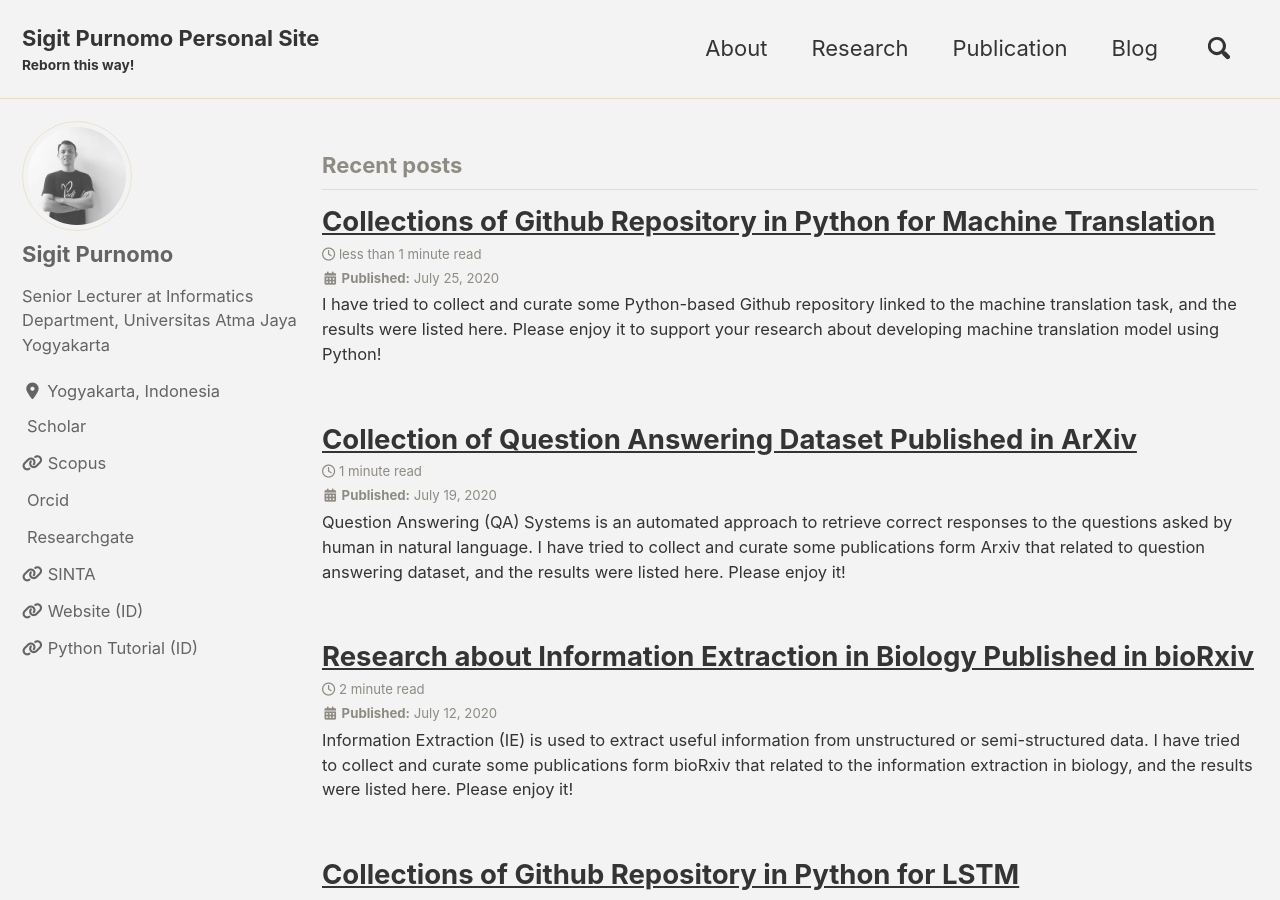
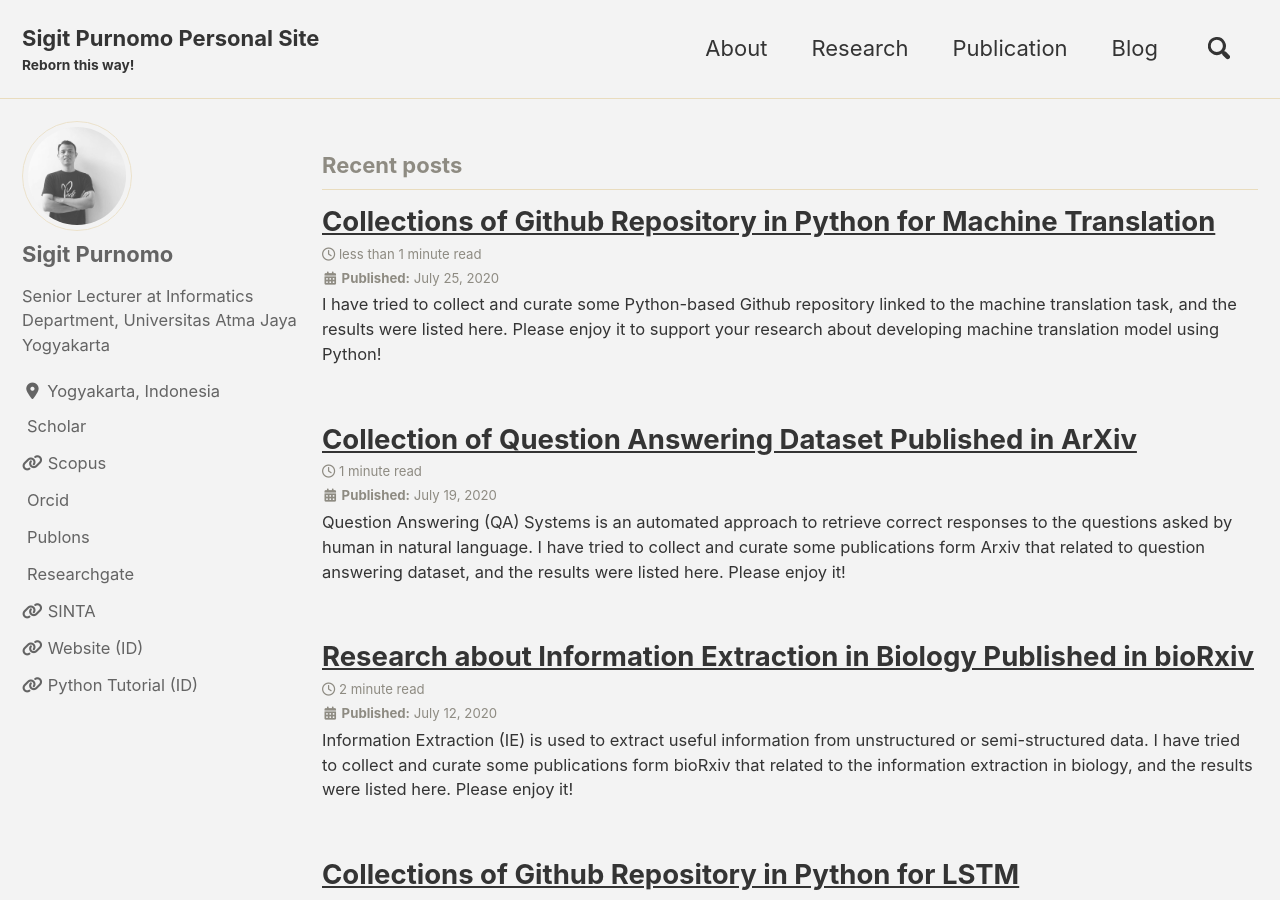
Before and after one commit to sigit-purnomo/sigit-purnomo.github.io, a Jekyll site: the page built from index.html, in a window 1280 px wide and 900 px high. Built offline with Jekyll 4.4.1, drawn with Linux system fonts in a browser that asks for light colours; cached includes are drawn as plain includes; nearby versions of some CDN libraries; the list of posts is cut into pages by our own code; a style sheet for code colours, icons or effects is not loaded.

Commit message:
Update config

```diff
--- a/_config.yml
+++ b/_config.yml
@@ -111,13 +111,16 @@ author:
       url: "https://www.scopus.com/authid/detail.uri?authorId=57189248049"
     - label: "Orcid"
       icon: "ai ai-orcid"
-      url: "http://orcid.org/0000-0002-3079-6842"
+      url: "https://orcid.org/0000-0002-3079-6842"
+    - label: "Publons"
+      icon: "ai ai-publons"
+      url: "https://publons.com/researcher/3878110/"
     - label: "Researchgate"
       icon: "ai ai-researchgate"
       url: "https://www.researchgate.net/profile/Yohanes_Sigit_Purnomo_Wp"
     - label: "SINTA"
       icon: "fas fa-fw fa-link"
-      url: "http://sinta.ristekbrin.go.id/authors/detail?id=5976016&view=overview"
+      url: "https://sinta.ristekbrin.go.id/authors/detail?id=5976016&view=overview"
     - label: "Twitter"
       icon: "fab fa-fw fa-twitter-square"
       #url: "https://twitter.com/sigitpurnomo"
```
